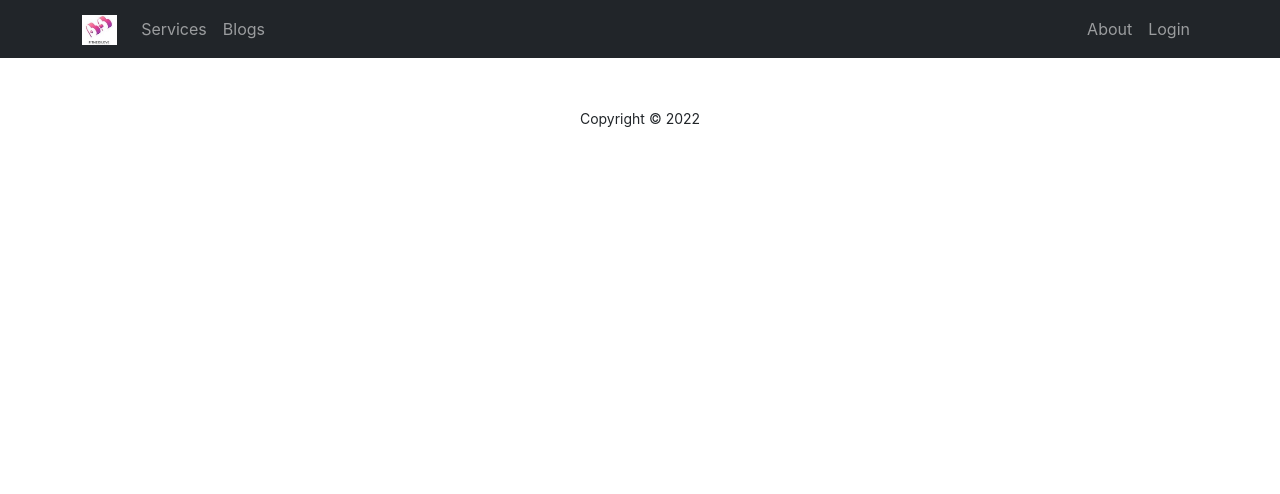
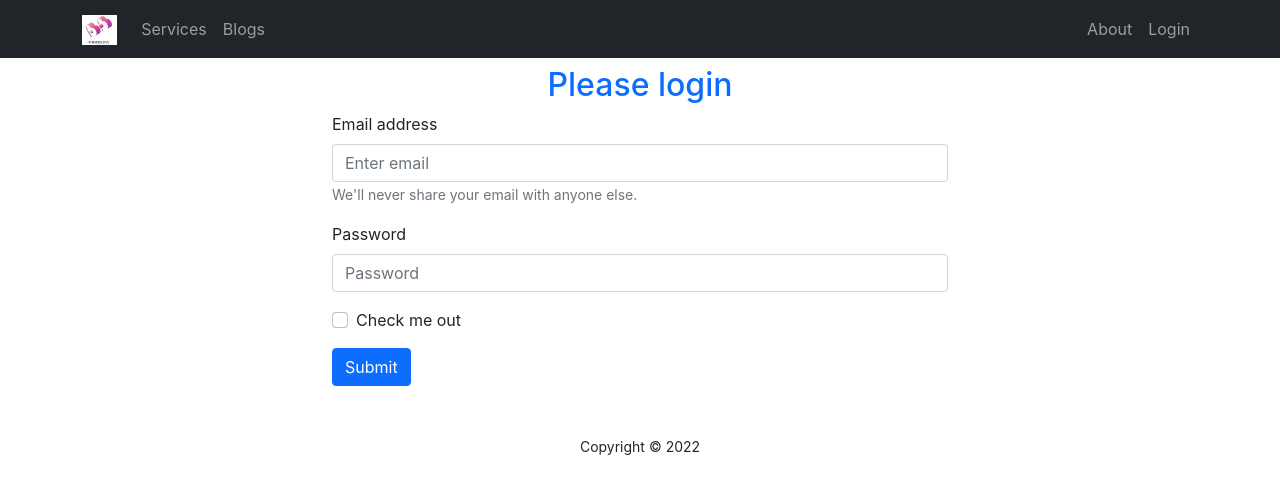
Before and after one commit to Ummepinki/fitness-lover-website, a React (Create React App) app: page /login in a window 1280 px wide. Shown: the top 494 px of the page. Built offline with nearby package versions, Linux system fonts and the light colour scheme.

Commit message:
login form added

```diff
--- a/src/App.js
+++ b/src/App.js
@@ -1,10 +1,9 @@
-
-
 
 import { Route, Routes } from 'react-router-dom';
 import About from './Pages/About/About';
 import Blogs from './Pages/Blogs/Blogs';
 import Home from './Pages/Home/Home/Home';
+import Login from './Pages/Login/Login/Login';
 import Footer from './Pages/Shared/Footer/Footer';
 import Header from './Pages/Shared/Header/Header';
 
@@ -16,6 +15,7 @@
         <Route path="/" element={<Home></Home>}></Route>
         <Route path="/blogs" element={<Blogs></Blogs>}></Route>
         <Route path="/about" element={<About></About>}></Route>
+        <Route path="/login" element={<Login></Login>}></Route>
       </Routes>
       <Footer></Footer>
 
--- /dev/null
+++ b/src/Pages/Login/Login/Login.js
@@ -0,0 +1,41 @@
+import React, { useRef } from 'react';
+import { Button, Form } from 'react-bootstrap';
+const Login = () => {
+    const emailRef = useRef('');
+    const passwordRef = useRef('');
+
+    const handleSubmit = event => {
+        event.preventDefault();
+        const email = emailRef.current.value;
+        const password = passwordRef.current.value;
+        console.log(email, password);
+
+    }
+    return (
+        <div className='container w-50 mx-auto'>
+            <h2 className='text-primary mt-2 text-center'> Please login</h2>
+            <Form onSubmit={handleSubmit}>
+                <Form.Group className="mb-3" controlId="formBasicEmail">
+                    <Form.Label>Email address</Form.Label>
+                    <Form.Control ref={emailRef} type="email" placeholder="Enter email" required />
+                    <Form.Text className="text-muted">
+                        We'll never share your email with anyone else.
+                    </Form.Text>
+                </Form.Group>
+
+                <Form.Group className="mb-3" controlId="formBasicPassword">
+                    <Form.Label>Password</Form.Label>
+                    <Form.Control ref={passwordRef} type="password" placeholder="Password" required />
+                </Form.Group>
+                <Form.Group className="mb-3" controlId="formBasicCheckbox">
+                    <Form.Check type="checkbox" label="Check me out" />
+                </Form.Group>
+                <Button variant="primary" type="submit">
+                    Submit
+                </Button>
+            </Form>
+        </div>
+    );
+};
+
+export default Login;
--- a/src/Pages/Shared/Header/Header.js
+++ b/src/Pages/Shared/Header/Header.js
@@ -16,7 +16,7 @@
                     <Navbar.Collapse id="responsive-navbar-nav">
                         <Nav className="me-auto">
                             <Nav.Link href="home#services">Services</Nav.Link>
-                            <Nav.Link as={Link} to="home#blogs">Blogs</Nav.Link>
+                            <Nav.Link as={Link} to="blogs">Blogs</Nav.Link>
 
                         </Nav>
                         <Nav>
```
